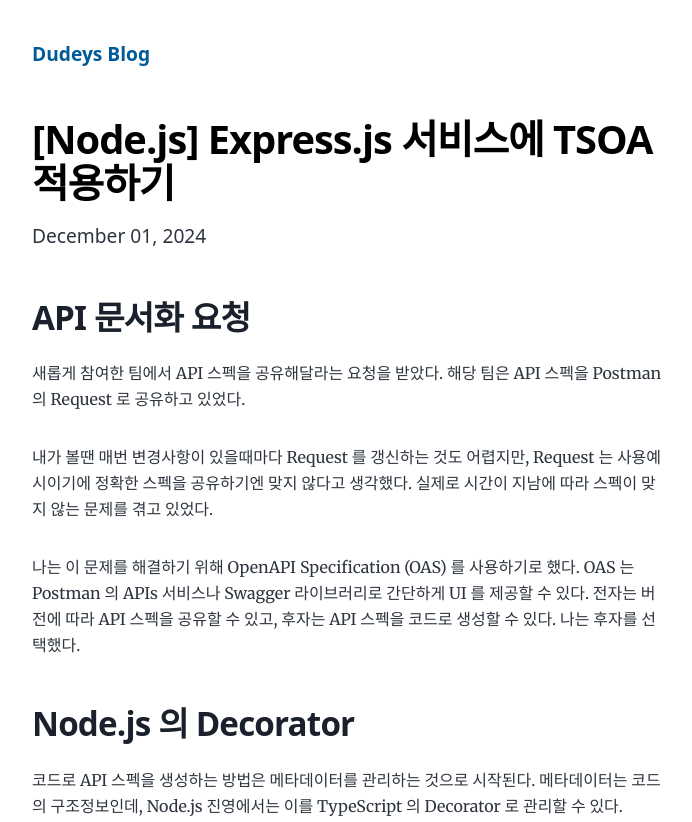
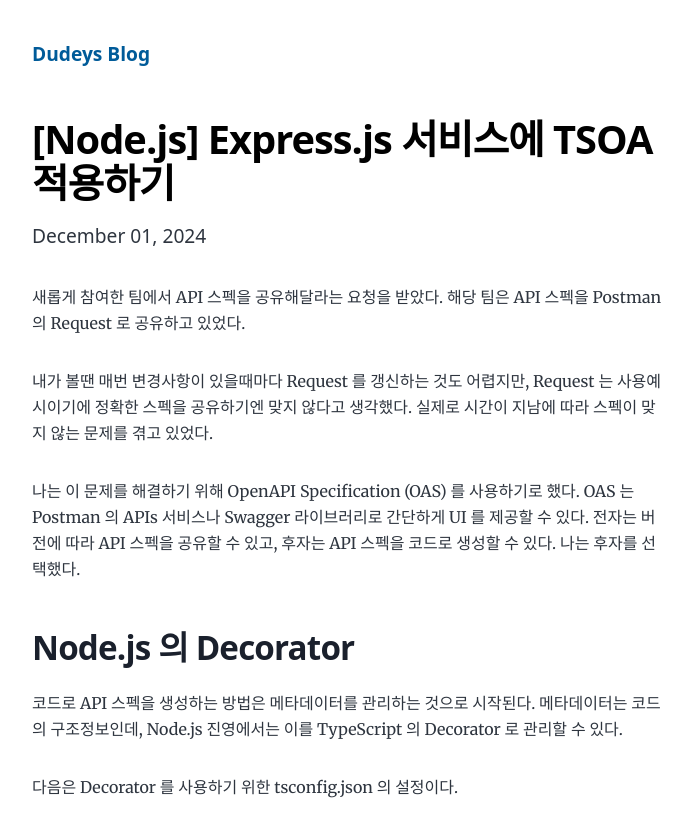
Before and after one commit to seokchan-H/seokchan-H.github.io, a Gatsby site: page /nodejs/express/TSOA/ in a window 1280 px wide. Shown: the top 822 px of the page, without its empty margins (292-984 px from the left). Built offline with nearby package versions, Linux system fonts and the light colour scheme; Gatsby itself is replaced by a stand-in of ours; some packages are replaced by stand-ins of ours.

Commit message:
첫문단은 소제목이 없어야 리스트에서 자연스럽게 보인다.

```diff
--- a/content/blog/nodejs/express/TSOA/index.md
+++ b/content/blog/nodejs/express/TSOA/index.md
@@ -8,8 +8,6 @@
   - TSOA
   - 레거시 운영하기
 ---
-
-## API 문서화 요청
 
 새롭게 참여한 팀에서 API 스펙을 공유해달라는 요청을 받았다.
 해당 팀은 API 스펙을 Postman 의 Request 로 공유하고 있었다.
```
